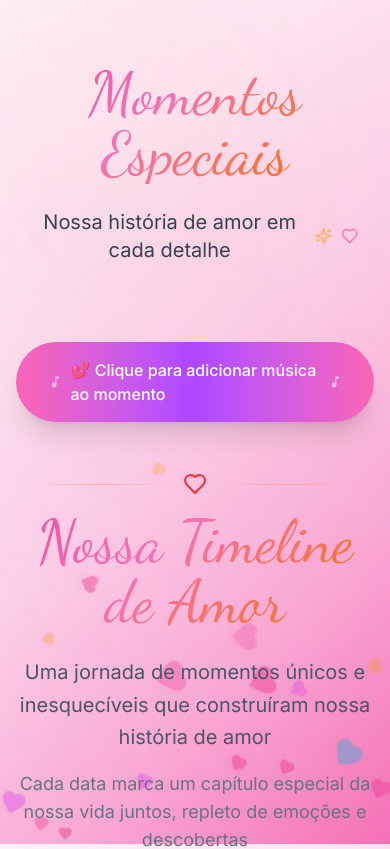
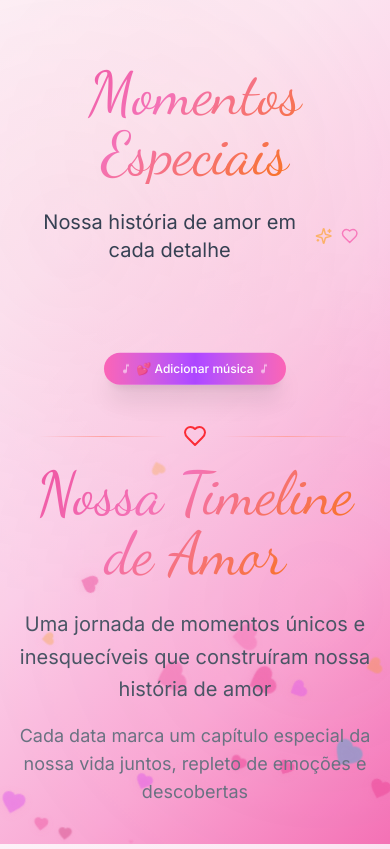
Before and after one commit to PedroBolson/Momentos-Especiais, a React (Vite) app: page / in a window 390 px wide. Shown: the top 849 px of the page. Built offline with nearby package versions, Linux system fonts and the light colour scheme.

Commit message:
Fixing bugs

```diff
--- a/src/App.tsx
+++ b/src/App.tsx
@@ -105,15 +105,16 @@ function App() {
         {showPrompt && (
           <div className="mb-8">
             <div
-              className="bg-gradient-to-r from-pink-400 via-purple-500 to-pink-400 text-white px-8 py-4 rounded-full cursor-pointer shadow-xl transition-all duration-300 hover:scale-105 animate-bounce mx-auto w-fit"
+              className="bg-gradient-to-r from-pink-400 via-purple-500 to-pink-400 text-white px-4 md:px-8 py-2 md:py-4 rounded-full cursor-pointer shadow-xl transition-all duration-300 hover:scale-105 animate-bounce mx-auto w-fit"
               onClick={handleMusicStart}
             >
-              <span className="font-medium flex items-center gap-2">
-                <svg className="w-5 h-5 animate-pulse" fill="currentColor" viewBox="0 0 24 24">
+              <span className="font-medium flex items-center gap-1 md:gap-2 text-xs md:text-base whitespace-nowrap">
+                <svg className="w-3 h-3 md:w-5 md:h-5 animate-pulse flex-shrink-0" fill="currentColor" viewBox="0 0 24 24">
                   <path d="M12 3v10.55c-.59-.34-1.27-.55-2-.55-2.21 0-4 1.79-4 4s1.79 4 4 4 4-1.79 4-4V7h4V3h-6z" />
                 </svg>
-                💕 Clique para adicionar música ao momento
-                <svg className="w-5 h-5 animate-pulse" fill="currentColor" viewBox="0 0 24 24">
+                <span className="hidden sm:inline">💕 Clique para adicionar música ao momento</span>
+                <span className="sm:hidden">💕 Adicionar música</span>
+                <svg className="w-3 h-3 md:w-5 md:h-5 animate-pulse flex-shrink-0" fill="currentColor" viewBox="0 0 24 24">
                   <path d="M12 3v10.55c-.59-.34-1.27-.55-2-.55-2.21 0-4 1.79-4 4s1.79 4 4 4 4-1.79 4-4V7h4V3h-6z" />
                 </svg>
               </span>
--- a/src/components/MusicPlayer.tsx
+++ b/src/components/MusicPlayer.tsx
@@ -6,19 +6,19 @@ interface MusicPlayerProps {
 const MusicPlayer = ({ isGloballyPlaying = false, onTogglePlay }: MusicPlayerProps) => {
 
     return (
-        <div className="w-full">
+        <div className="w-full flex flex-col items-center">
             {/* Header */}
-            <div className="text-center mb-12">
-                <h2 className="font-dancing text-5xl md:text-6xl gradient-text-love mb-4">
+            <div className="text-center mb-12 w-full">
+                <h2 className="font-dancing text-4xl md:text-5xl lg:text-6xl gradient-text-love mb-4">
                     Nossa Trilha Sonora
                 </h2>
-                <p className="font-inter text-lg text-gray-600 max-w-2xl mx-auto">
+                <p className="font-inter text-base md:text-lg text-gray-600 max-w-2xl mx-auto px-4">
                     A música que toca nossos corações 🎵💕
                 </p>
             </div>
 
             {/* Music Player Principal */}
-            <div className={`modern-card max-w-md mx-auto text-center slide-transition ${isGloballyPlaying ? 'player-playing' : ''}`}>
+            <div className={`modern-card w-full max-w-sm md:max-w-md mx-auto text-center slide-transition ${isGloballyPlaying ? 'player-playing' : ''}`}>
                 <div className="mb-6">
                     <div className="relative mb-6">
                         {/* Visualizador de música animado */}
@@ -39,24 +39,24 @@ const MusicPlayer = ({ isGloballyPlaying = false, onTogglePlay }: MusicPlayerPro
                             ))}
                         </div>
                     </div>
-                    <h3 className="font-dancing text-2xl gradient-text-love mb-2">Heat Waves</h3>
-                    <p className="text-gray-600 font-medium">Glass Animals</p>
+                    <h3 className="font-dancing text-xl md:text-2xl gradient-text-love mb-2">Heat Waves</h3>
+                    <p className="text-gray-600 font-medium text-sm md:text-base">Glass Animals</p>
                 </div>
 
-                <div className="flex items-center justify-center gap-6">
+                <div className="flex flex-col sm:flex-row items-center justify-center gap-4 sm:gap-6">
                     <button
-                        className={`w-20 h-20 rounded-full flex items-center justify-center text-3xl transition-all duration-300 hover:scale-110 shadow-lg ${isGloballyPlaying
+                        className={`w-16 h-16 md:w-20 md:h-20 rounded-full flex items-center justify-center text-2xl md:text-3xl transition-all duration-300 hover:scale-110 shadow-lg ${isGloballyPlaying
                             ? 'bg-gradient-to-r from-pink-400 to-purple-500 text-white shadow-pink-300/50 animate-pulse'
                             : 'bg-gradient-to-r from-gray-200 to-gray-300 text-gray-600 hover:from-pink-100 hover:to-purple-100 hover:shadow-pink-200/50'
                             }`}
                         onClick={onTogglePlay}
                     >
                         {isGloballyPlaying ? (
-                            <svg className="w-8 h-8" fill="currentColor" viewBox="0 0 24 24">
+                            <svg className="w-6 h-6 md:w-8 md:h-8" fill="currentColor" viewBox="0 0 24 24">
                                 <path d="M6 4h4v16H6V4zm8 0h4v16h-4V4z" />
                             </svg>
                         ) : (
-                            <svg className="w-8 h-8 ml-1" fill="currentColor" viewBox="0 0 24 24">
+                            <svg className="w-6 h-6 md:w-8 md:h-8 ml-1" fill="currentColor" viewBox="0 0 24 24">
                                 <path d="M8 5v14l11-7z" />
                             </svg>
                         )}
@@ -64,16 +64,16 @@ const MusicPlayer = ({ isGloballyPlaying = false, onTogglePlay }: MusicPlayerPro
                     <div className="text-center">
                         {isGloballyPlaying ? (
                             <div className="text-pink-600 font-medium">
-                                <div className="flex items-center gap-2">
-                                    <svg className="w-5 h-5 animate-spin" fill="currentColor" viewBox="0 0 24 24">
+                                <div className="flex items-center justify-center gap-2">
+                                    <svg className="w-4 h-4 md:w-5 md:h-5 animate-spin" fill="currentColor" viewBox="0 0 24 24">
                                         <path d="M12 2C6.48 2 2 6.48 2 12s4.48 10 10 10 10-4.48 10-10S17.52 2 12 2zm0 18c-4.41 0-8-3.59-8-8s3.59-8 8-8 8 3.59 8 8-3.59 8-8 8z" />
                                         <path d="M12 6v6l4 2" />
                                     </svg>
-                                    <span>♫ Tocando nossa música</span>
+                                    <span className="text-sm md:text-base">♫ Tocando nossa música</span>
                                 </div>
                             </div>
                         ) : (
-                            <span className="text-gray-600">Clique para ouvir</span>
+                            <span className="text-gray-600 text-sm md:text-base">Clique para ouvir</span>
                         )}
                     </div>
                 </div>
```
Also changed, not shown: src/components/Timeline.tsx (+5 -5 lines).
